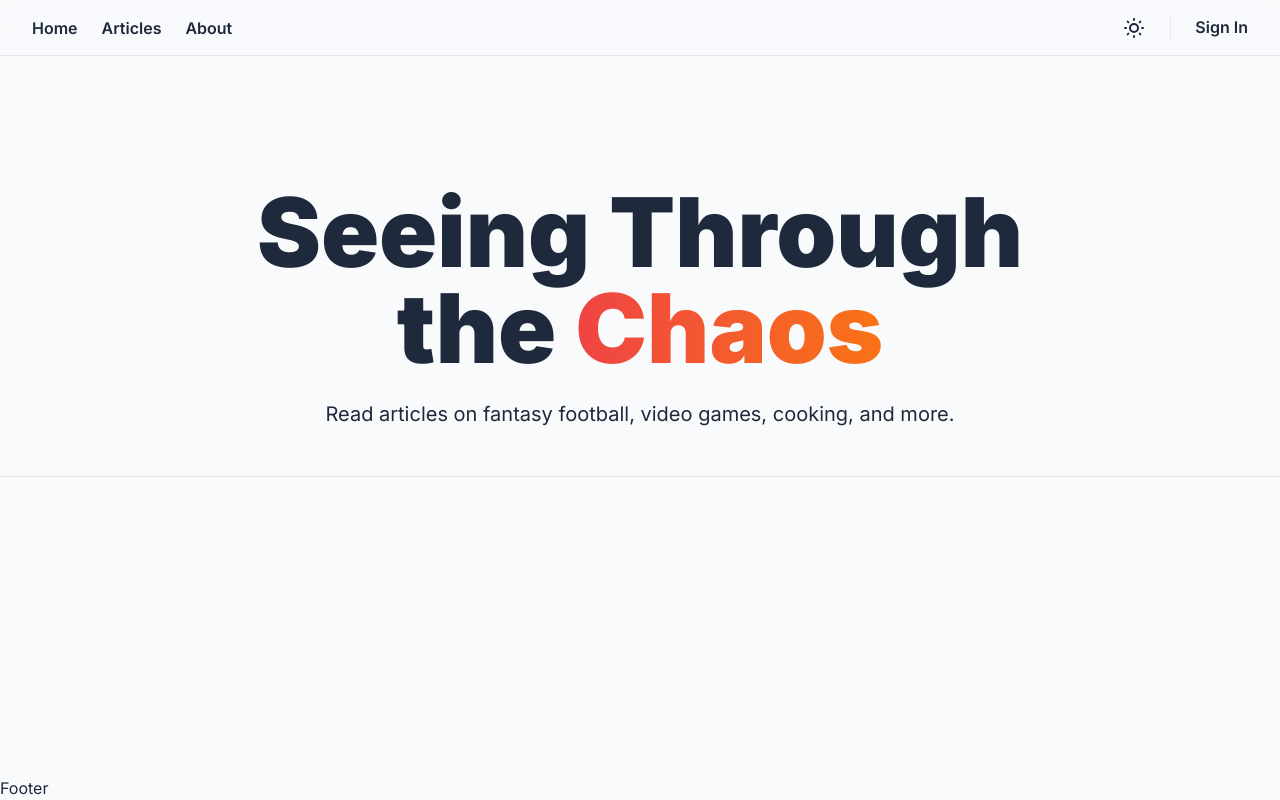
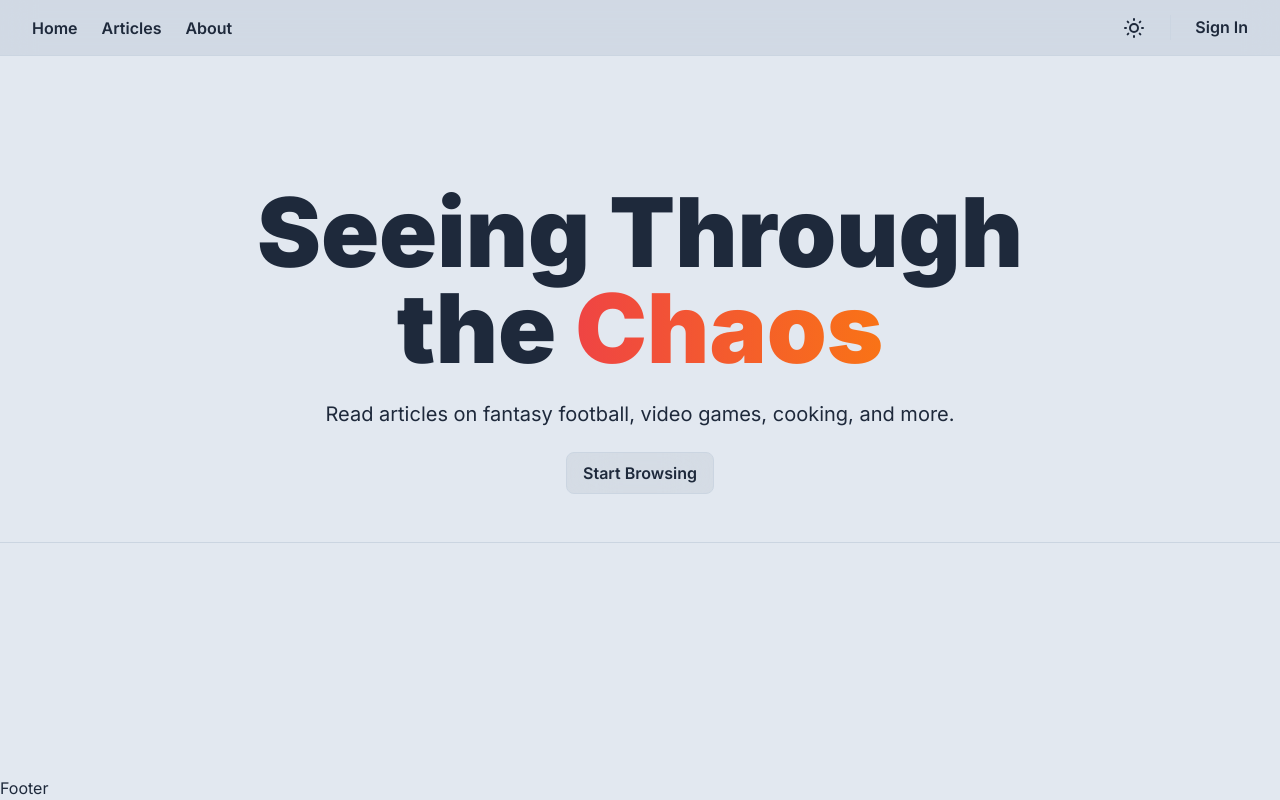
Before and after one commit to waylonturbes/signal-focused, a Next.js app: page / in a window 1280 px wide. Built offline with nearby package versions, Linux system fonts and the light colour scheme.

Commit message:
feat: new style classes

```diff
--- a/components/headers/consumer-header.tsx
+++ b/components/headers/consumer-header.tsx
@@ -12,7 +12,7 @@ const ConsumerHeader = ({}: ConsumerHeaderProps) => {
   return (
     <header
       className="sticky top-0 backdrop-blur-lg h-14 px-8 flex justify-center
-        bg-opacity-75 dark:bg-opacity-75 bg-slate-50
+        bg-opacity-75 dark:bg-opacity-75 bg-slate-300
         dark:bg-slate-900 border-b"
     >
       <nav className="flex flex-auto max-w-screen-xl justify-between">
--- a/pages/index.tsx
+++ b/pages/index.tsx
@@ -13,6 +13,7 @@ const Home: NextPageWithLayout = () => {
         <p className="text-xl">
           Read articles on fantasy football, video games, cooking, and more.
         </p>
+        <button className="btn">Start Browsing</button>
       </div>
     </>
   );
--- a/styles/main.css
+++ b/styles/main.css
@@ -1,19 +1,31 @@
 /* Inter Google Font Import */
 @import url("https://fonts.googleapis.com/css2?family=Inter:wght@100;200;300;400;500;600;700;800;900&display=swap");
 
+@tailwind utilities;
 @tailwind base;
 @tailwind components;
-@tailwind utilities;
+
+@layer utilities {
+  .custom-transition {
+    @apply transition-all duration-150 ease-linear;
+  }
+  .custom-border {
+    @apply border hover:border-orange-600 hover:dark:border-orange-400 active:border-orange-600 active:dark:border-orange-400;
+  }
+  .custom-text {
+    @apply hover:text-orange-600 hover:dark:text-orange-400 active:text-orange-600 active:dark:text-orange-400;
+  }
+}
 
 @layer base {
   * {
-    @apply focus:outline-1 focus:outline-offset-4 focus:outline-orange-600 focus:dark:outline-orange-400 dark:border-slate-800;
+    @apply focus:outline-offset-4 border-slate-300 dark:border-slate-700;
   }
   html {
     font-family: Inter, system-ui, sans-serif;
   }
   body {
-    @apply bg-slate-50 dark:bg-slate-900 text-slate-800 dark:text-slate-100;
+    @apply bg-slate-200 dark:bg-slate-800 text-slate-800 dark:text-slate-100;
   }
 }
 
@@ -22,9 +34,15 @@
     @apply bg-clip-text text-transparent bg-gradient-to-r from-red-500 dark:from-red-400 to-orange-500 dark:to-orange-400;
   }
   .nav-link {
-    @apply font-semibold transition-colors duration-200 ease-linear hover:text-orange-600 hover:dark:text-orange-400;
+    @apply custom-transition custom-text font-semibold;
+  }
+  /* Buttons */
+  .btn {
+    @apply nav-link custom-border custom-transition py-2 px-4 bg-slate-500/10 backdrop-blur-xl rounded-lg active:bg-orange-600/10;
   }
   .icon-btn {
-    @apply nav-link align-middle rounded-lg p-1 border border-slate-500 border-opacity-50 hover:border-opacity-50 hover:dark:border-opacity-50 hover:border-orange-600 hover:dark:border-orange-400;
+    @apply btn align-middle p-1;
+  }
+  .btn-primary {
   }
 }
```
